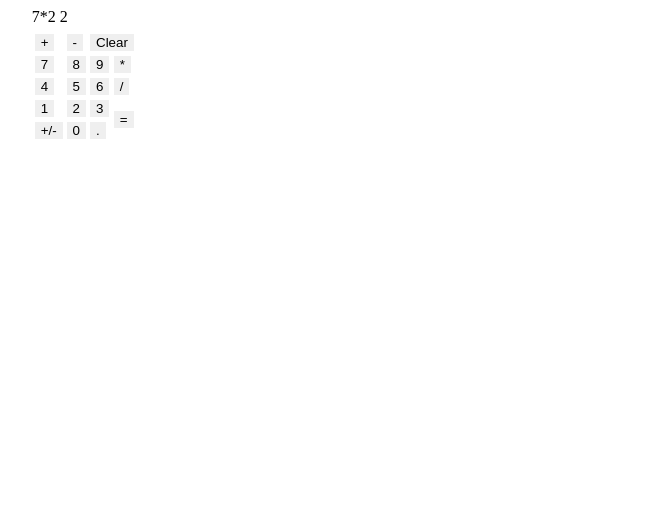
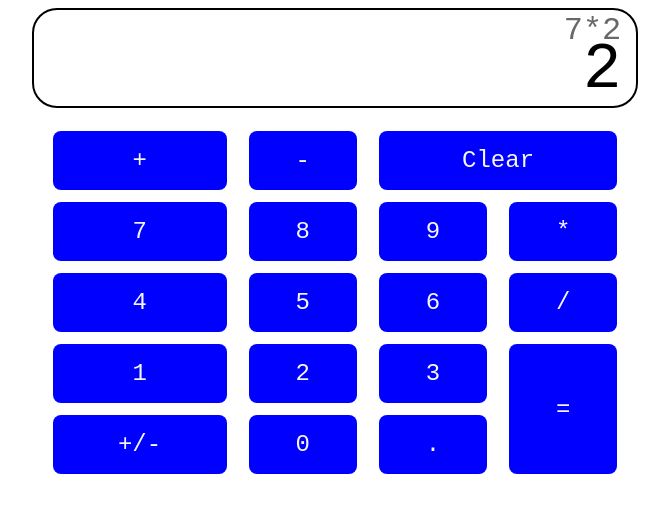
Before and after one commit to davidcastel/odin-calculator, a plain HTML site: page index.html in a window 1280 px wide. Shown: the whole page, without its empty margins (305-974 px from the left). Drawn offline with Linux system fonts and the light colour scheme.

Commit message:
add styling for the calculator grid table

```diff
--- a/index.css
+++ b/index.css
@@ -2,6 +2,7 @@
 * {
     box-sizing: border-box;
     border: none;
+    font-family: 'Courier New', Courier, monospace;
 }
 
 *,
@@ -43,7 +44,7 @@ html {
 }
 
 /* Screen */
-#screen {
+.screen {
     height: 100px;
     padding-top: 0.5rem;
     padding-bottom: 0.5rem;
@@ -58,8 +59,8 @@ html {
     flex-direction: column;
 }
 
-#equation,
-#individualNumber {
+.equation,
+.individualNumber {
     display: flex;
     align-items: center;
     flex-direction: row-reverse;
@@ -67,16 +68,65 @@ html {
     padding-right: 2.5%;
 }
 
-#equation {
+.equation {
     height: 30%;
 
     color: rgb(104, 104, 104);
     font-size: 2rem;
 }
 
-#individualNumber {
+.individualNumber {
     height: 70%;
 
     color: black;
     font-size: 4rem;
 }
+
+/* TODO */
+/* * [] Style Grid
+   * [] Hide caption and header
+*/
+
+/* Grid Layout */
+.buttons {
+    display: flex;
+}
+
+table {
+    width: 100%;
+    border-collapse: separate;
+    border-spacing: 20px 10px;
+}
+
+tr {
+    height: inherit;
+}
+
+td {
+    border-style: none;
+    text-align: center;
+    height: inherit;
+    height: 1px;
+}
+
+.btn {
+    width: 100%;
+    height: 100%;
+    padding: 1rem;
+
+    display: block;
+    border-radius: 8px;
+
+    background-color: blue;
+    color: whitesmoke;
+    font-size: 1.5rem;
+}
+
+@media (max-width: 768px) {
+    .container {
+        width: 90%;
+    }
+    .calculator-container {
+        width: 100%;
+    }
+}
```
